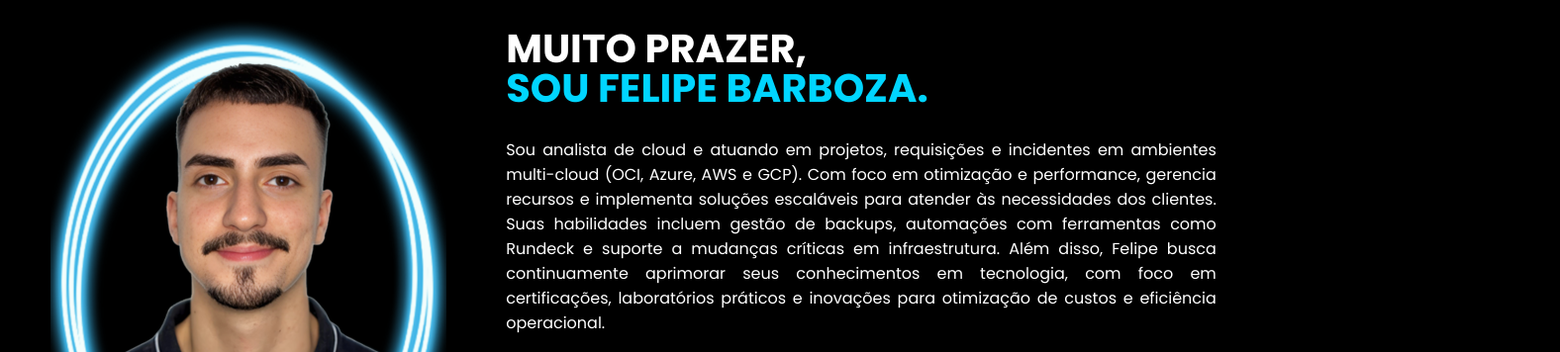
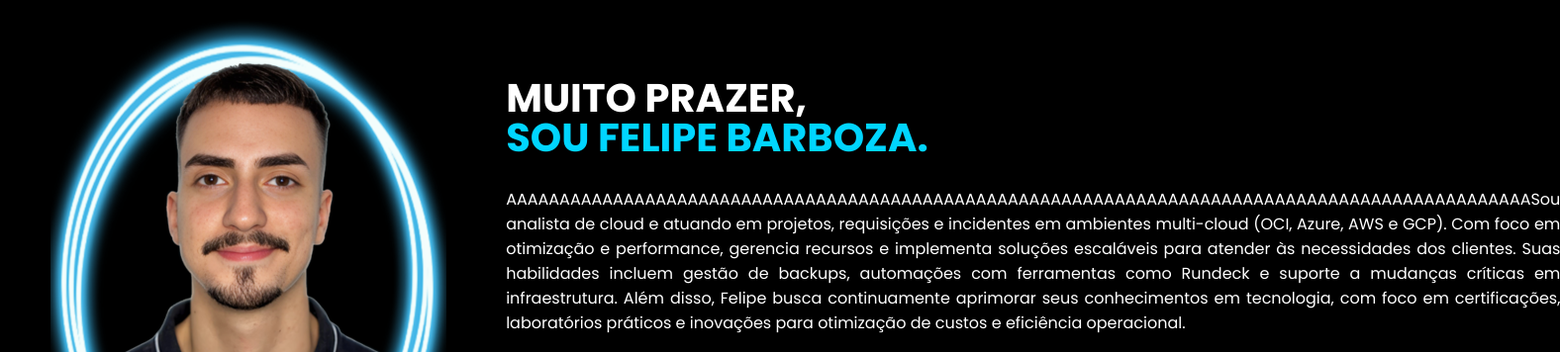
Before and after one commit to barbozafelipe/meu-portifolio, a plain HTML site: page index.html in a window 1280 px wide. Shown: the part 1500-1856 px from the top of the page at 99% size, 1576 px wide, since content can reach past the window. Drawn offline with nearby package versions, Linux system fonts and the light colour scheme.

```diff
--- a/index.html
+++ b/index.html
@@ -99,7 +99,7 @@
 
                 <div class="txt-sobre">
                     <h2>MUITO PRAZER, <span>SOU FELIPE BARBOZA.</span></h2>
-                    <p>Sou analista de cloud e atuando em projetos, requisições e incidentes em ambientes multi-cloud (OCI, Azure, AWS e GCP). Com foco em otimização e performance, gerencia recursos e implementa soluções escaláveis para atender às necessidades dos clientes. Suas habilidades incluem gestão de backups, automações com ferramentas como Rundeck e suporte a mudanças críticas em infraestrutura. Além disso, Felipe busca continuamente aprimorar seus conhecimentos em tecnologia, com foco em certificações, laboratórios práticos e inovações para otimização de custos e eficiência operacional.</p>
+                    <p>AAAAAAAAAAAAAAAAAAAAAAAAAAAAAAAAAAAAAAAAAAAAAAAAAAAAAAAAAAAAAAAAAAAAAAAAAAAAAAAAAAAAAAAAAAAAAAAASou analista de cloud e atuando em projetos, requisições e incidentes em ambientes multi-cloud (OCI, Azure, AWS e GCP). Com foco em otimização e performance, gerencia recursos e implementa soluções escaláveis para atender às necessidades dos clientes. Suas habilidades incluem gestão de backups, automações com ferramentas como Rundeck e suporte a mudanças críticas em infraestrutura. Além disso, Felipe busca continuamente aprimorar seus conhecimentos em tecnologia, com foco em certificações, laboratórios práticos e inovações para otimização de custos e eficiência operacional.</p>
                     <p>Entrei na Service IT no dia 04 de setembro de 2023, foi um dia marcante para mim, comecei como estagiário e após muito tempo de acompanhamentos, estudos e algumas atividades, me tornei Júnior em Outubro de 2024, portanto, estou a 2 meses neste cargo.</p>
                     <div class="btn-social">
                         <a href="https://www.instagram.com/felipebg._/" target="_blank">
```
